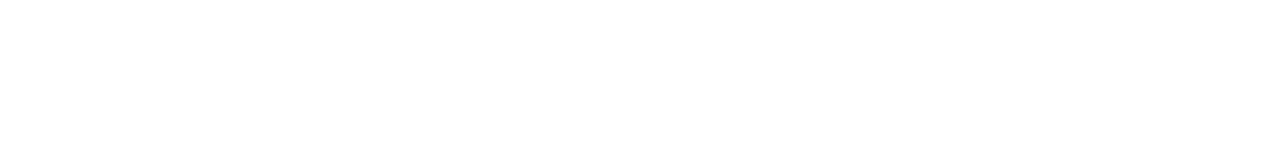
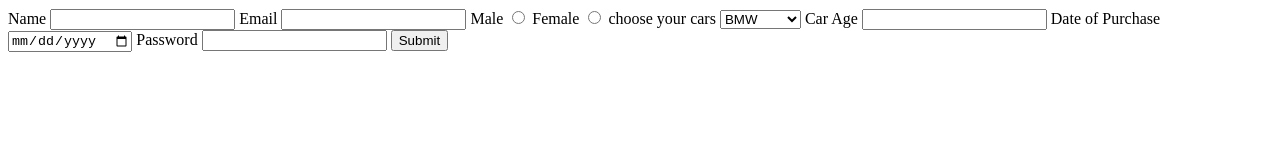
Before and after one commit to acciojob/car-insurance-form-khushboosharma5060, a website: page main.html in a window 1280 px wide. Drawn offline with Linux system fonts and the light colour scheme.

Commit message:
created a submission

```diff
--- a/main.html
+++ b/main.html
@@ -8,6 +8,30 @@
 
 <body>
 	<!-- the entire body must be written by student -->
+	<form>
+		<label for="name">Name</label>
+		<input type="text" id="name" required>
+		<label for="email">Email</label>
+		<input type="email" id="email" required>
+		<label for="gender_male">Male</label>
+		<input type="radio" id="gender_male" name="gender" required>
+		<label for="gender_female">Female</label>
+		<input type="radio" id="gender_female" name="gender" required>
+		<label for="cars">choose your cars</label>
+		<select id="cars" name="cars">
+			<option>BMW</option>
+			<option>Audi</option>
+			<option>Mercedez</option>
+		</select>
+		<label for="carage">Car Age</label>
+		<input type="Number" id="carage" required>
+		<label for="dop">Date of Purchase</label>
+		<input type="Date" id="dop" required>
+		<label for="password">Password</label>
+		<input type="Password" id="password" required>
+		<label for=""></label>
+		<input type="submit">
+	</form>
     <script type="text/javascript" src="./script.js">
 </script>
 
```
